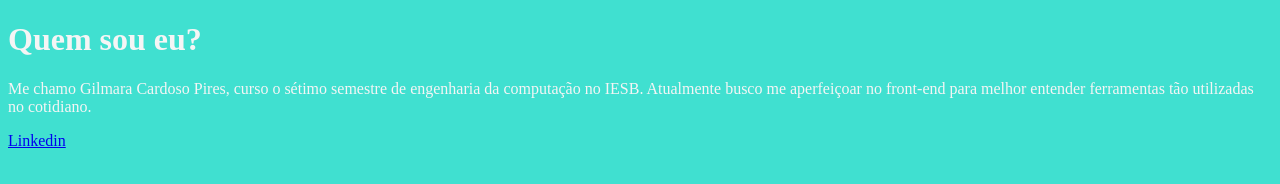
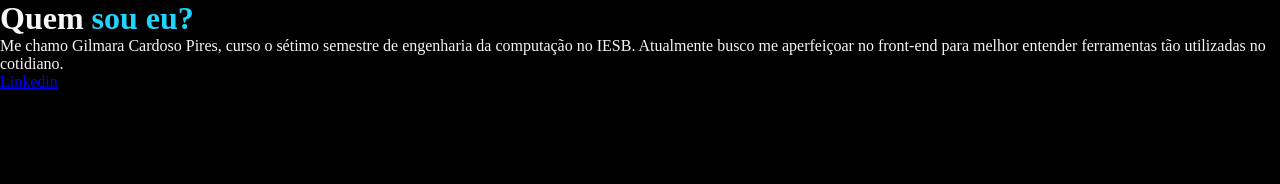
Before and after one commit to Gil-CP/HTML-e-CSS, a plain HTML site: page index.html in a window 1280 px wide. Drawn offline with Linux system fonts and the light colour scheme.

Commit message:
Resetando margeamento

```diff
--- a/index.html
+++ b/index.html
@@ -9,7 +9,7 @@
 <body>
     <header></header>
     <main>
-        <h1>Quem <strong>sou eu?</strong></h1>
+        <h1>Quem <strong class="titulo">sou eu?</strong></h1>
         <p>Me chamo Gilmara Cardoso Pires, curso o sétimo semestre de engenharia da computação no IESB. Atualmente busco me aperfeiçoar no front-end para melhor entender ferramentas tão utilizadas no cotidiano.</p>
         <a href="https://www.linkedin.com/login/pt?fromSignIn=true&trk=guest_homepage-basic_nav-header-signin">Linkedin</a>
     </main>
--- a/styles.css
+++ b/styles.css
@@ -1,5 +1,17 @@
+*
+{
+    margin: 0;
+    padding: 0;
+}
+
 body
 {
-    background-color: turquoise;
-    color: whitesmoke;
+    background-color: #000000;
+    color: #F6F6F6;
+
 }
+
+.titulo
+{
+    color: #22D4FD;
+}
```
